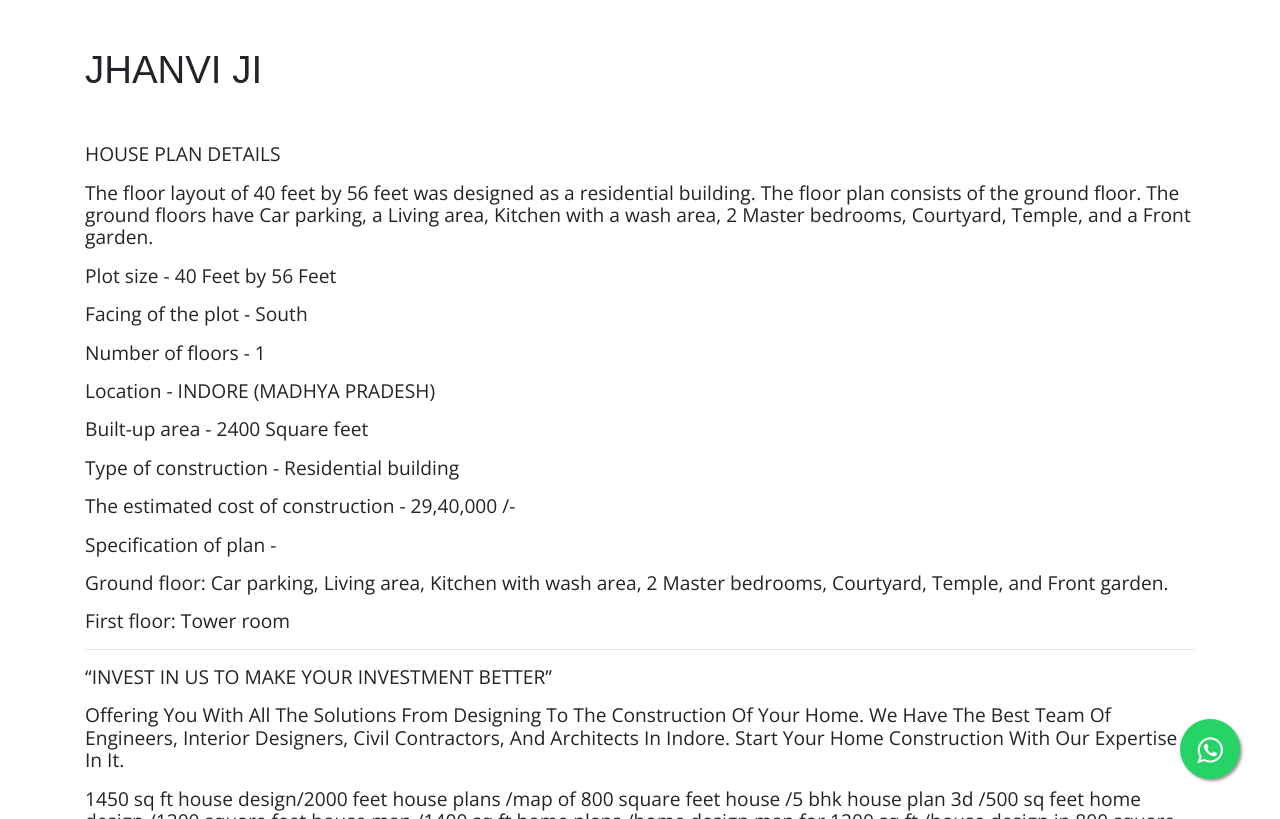
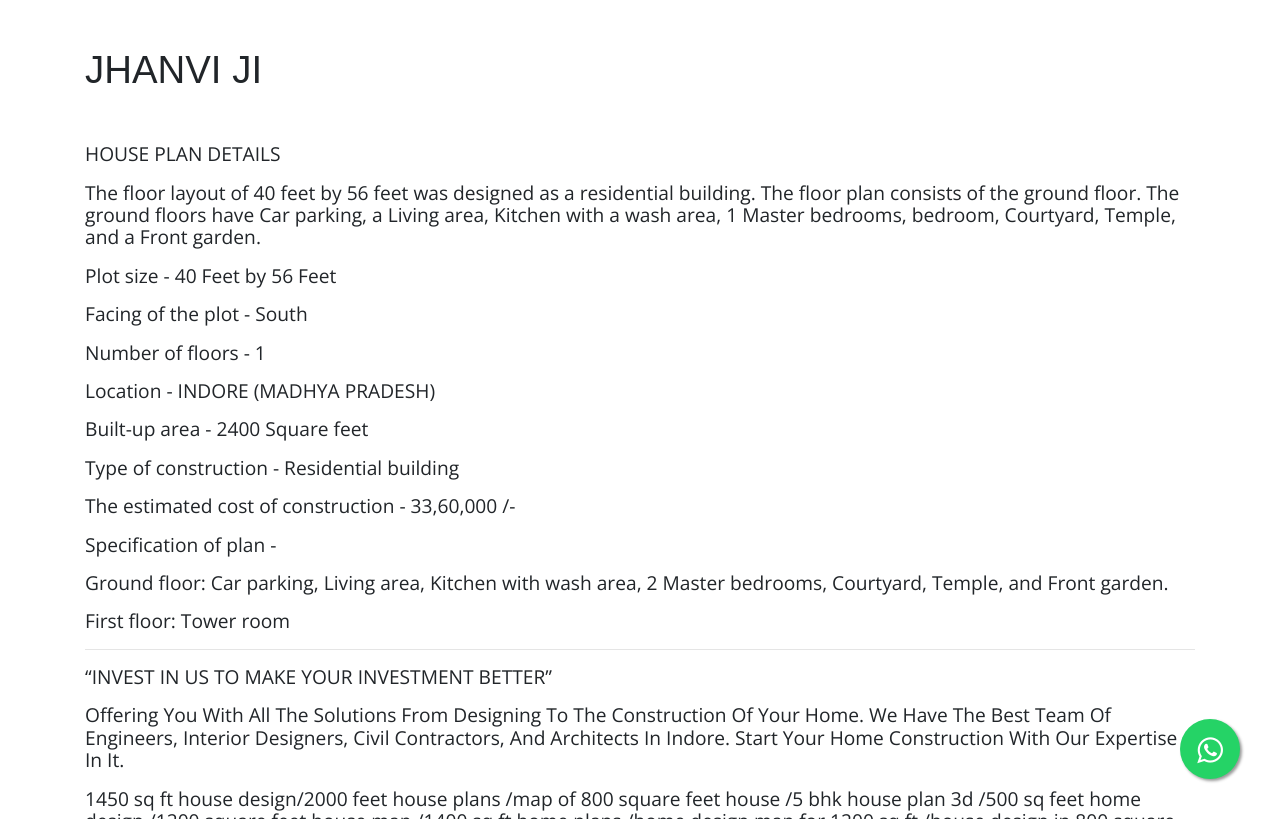
Before and after one commit to samasthiti/samasthiti, a Jekyll site: the page built from _house-plans/jhanvi-ji.md, in a window 1280 px wide and 900 px high, scrolled down 637 px, cut to the strip 81-900 px from the top of the window. Built offline with Jekyll 4.4.1, drawn with Linux system fonts in a browser that asks for light colours; nearby versions of some CDN libraries; comment, search, counter and statistics services are not loaded.

Commit message:
Update from Forestry.io samshthi construction updated _house-plans/jhanvi-ji.md

```diff
--- a/_house-plans/jhanvi-ji.md
+++ b/_house-plans/jhanvi-ji.md
@@ -22,7 +22,7 @@ house_category: 2000-to-3000-sq-ft
 ---
 **HOUSE PLAN DETAILS**
 
-The floor layout of 40 feet by 56 feet was designed as a residential building. The floor plan consists of the ground floor. The ground floors have Car parking, a Living area, Kitchen with a wash area, 2 Master bedrooms, Courtyard, Temple, and a Front garden.
+The floor layout of 40 feet by 56 feet was designed as a residential building. The floor plan consists of the ground floor. The ground floors have Car parking, a Living area, Kitchen with a wash area, 1 Master bedrooms, bedroom, Courtyard, Temple, and a Front garden.
 
 **Plot size -** 40 Feet by 56 Feet
 
@@ -36,7 +36,7 @@ The floor layout of 40 feet by 56 feet was designed as a residential building. T
 
 **Type of construction -** Residential building
 
-**The estimated cost of construction -** 29,40,000 /-
+**The estimated cost of construction -** 33,60,000 /-
 
 **Specification of plan -**
 
```
